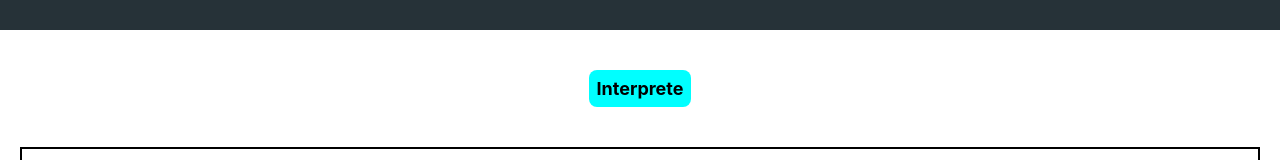
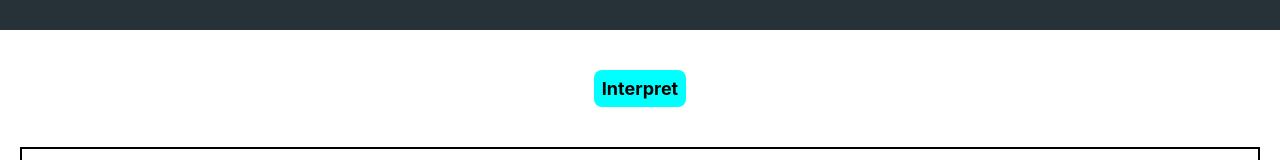
Before and after one commit to binhphanhai/newbie-interpreter, a Next.js app: page / in a window 1280 px wide. Shown: the part 431-591 px from the top of the page. Built offline with nearby package versions, Linux system fonts and the light colour scheme.

Commit message:
fix spelling

```diff
--- a/component/resultPanel.tsx
+++ b/component/resultPanel.tsx
@@ -11,7 +11,7 @@ const ResultPanel: React.FC<ResultPanelProps> = (props) => {
   const [isLoading, setIsLoading] = useState(false);
   const [isErrored, setIsErrored] = useState(false);
 
-  const handleInterprete = () => {
+  const handleInterpret = () => {
     setIsErrored(false);
     if (code === "") {
       setResult(["Please input code"]);
@@ -19,7 +19,7 @@ const ResultPanel: React.FC<ResultPanelProps> = (props) => {
     }
     setIsLoading(true);
     axios
-      .post("/api/interprete", { code: code })
+      .post("/api/interpret", { code: code })
       .then((res) => {
         setResult(res.data.result);
       })
@@ -36,8 +36,8 @@ const ResultPanel: React.FC<ResultPanelProps> = (props) => {
   return (
     <div>
       <div className="button-container">
-        <span className="button title" onClick={handleInterprete}>
-          Interprete
+        <span className="button title" onClick={handleInterpret}>
+          Interpret
         </span>
       </div>
       <div className={`result-zone ${isErrored ? "is-error" : ""}`}>
--- a/helper/interpreteUtils/index.ts
+++ b/helper/interpretUtils/index.ts
@@ -7,7 +7,7 @@ import SemanticAnalyzer from "./semanticAnalyzer";
 Token.addSampleCompareOperator();
 Lexer.initReservedKeywords();
 
-export const interprete = (code: string) => {
+export const interpret = (code: string) => {
   const lexer = new Lexer(code);
   const parser = new Parser(lexer);
 
@@ -18,5 +18,5 @@ export const interprete = (code: string) => {
 
   const interpreter = new Interpreter();
 
-  return interpreter.interprete(tree);
+  return interpreter.interpret(tree);
 };
--- a/helper/interpreteUtils/interpreter.ts
+++ b/helper/interpretUtils/interpreter.ts
@@ -205,7 +205,7 @@ export default class Interpreter extends NodeVisitor {
     this.callStack.pop();
   }
 
-  public interprete(tree: AST) {
+  public interpret(tree: AST) {
     this.visit(tree);
     return this.resultArray;
   }
--- a/pages/api/interprete.ts
+++ b/pages/api/interpret.ts
@@ -1,11 +1,11 @@
 // Next.js API route support: https://nextjs.org/docs/api-routes/introduction
 import type { NextApiRequest, NextApiResponse } from "next";
-import { interprete } from "../../helper/interpreteUtils";
+import { interpret } from "../../helper/interpretUtils";
 
 export default function handler(req: NextApiRequest, res: NextApiResponse) {
   const { code } = req.body;
   try {
-    const result = interprete(code);
+    const result = interpret(code);
     res.status(200).json({ result: result });
   } catch (err: any) {
     res.status(400).json({ message: err.message });
```
Also changed, not shown: helper/interpretUtils/lexer.ts (renamed from helper/interpreteUtils/lexer.ts), helper/interpretUtils/nodeVisitor.ts (renamed from helper/interpreteUtils/nodeVisitor.ts), helper/interpretUtils/parser.ts (renamed from helper/interpreteUtils/parser.ts), helper/interpretUtils/semanticAnalyzer.ts (renamed from helper/interpreteUtils/semanticAnalyzer.ts).
